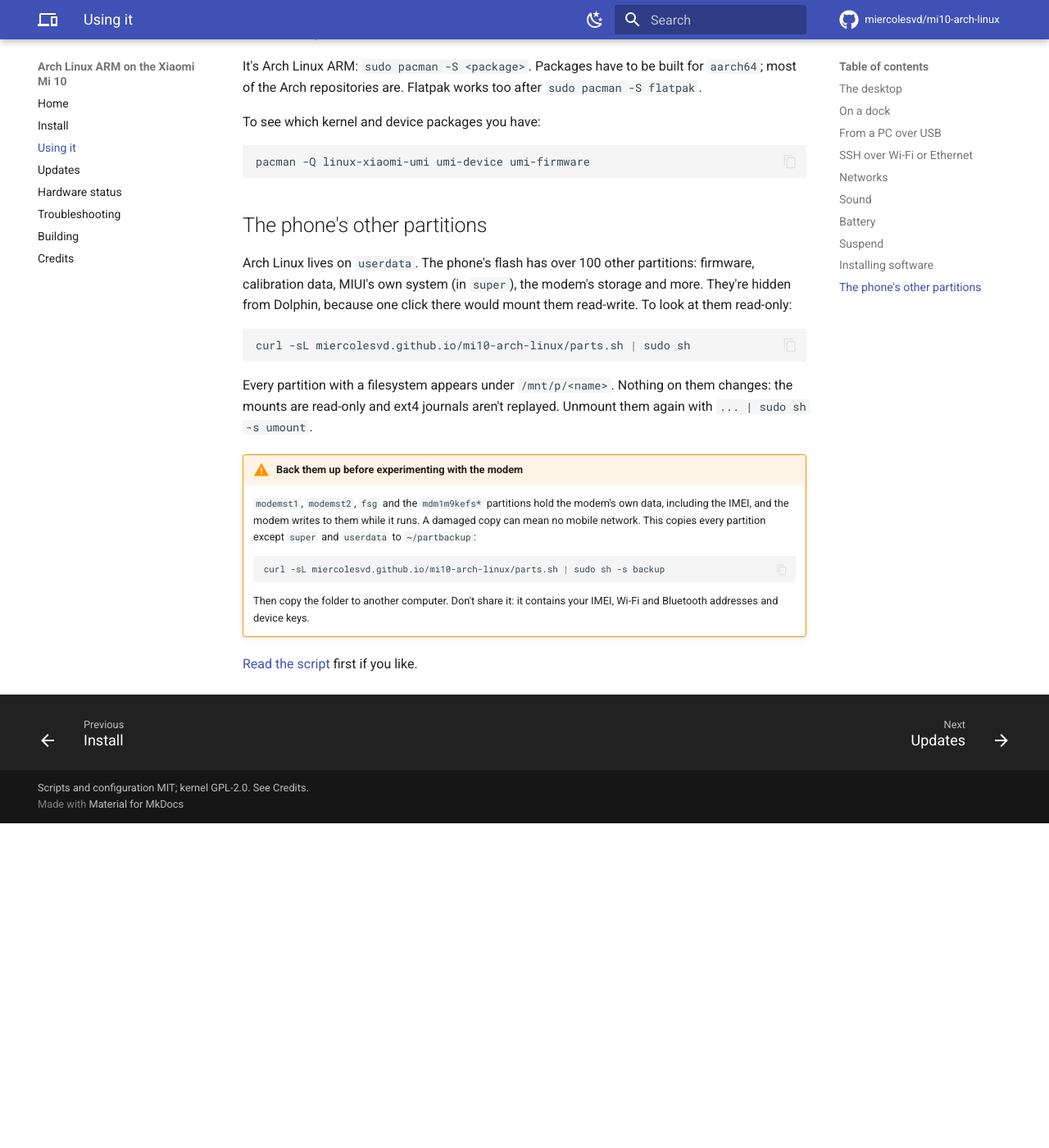
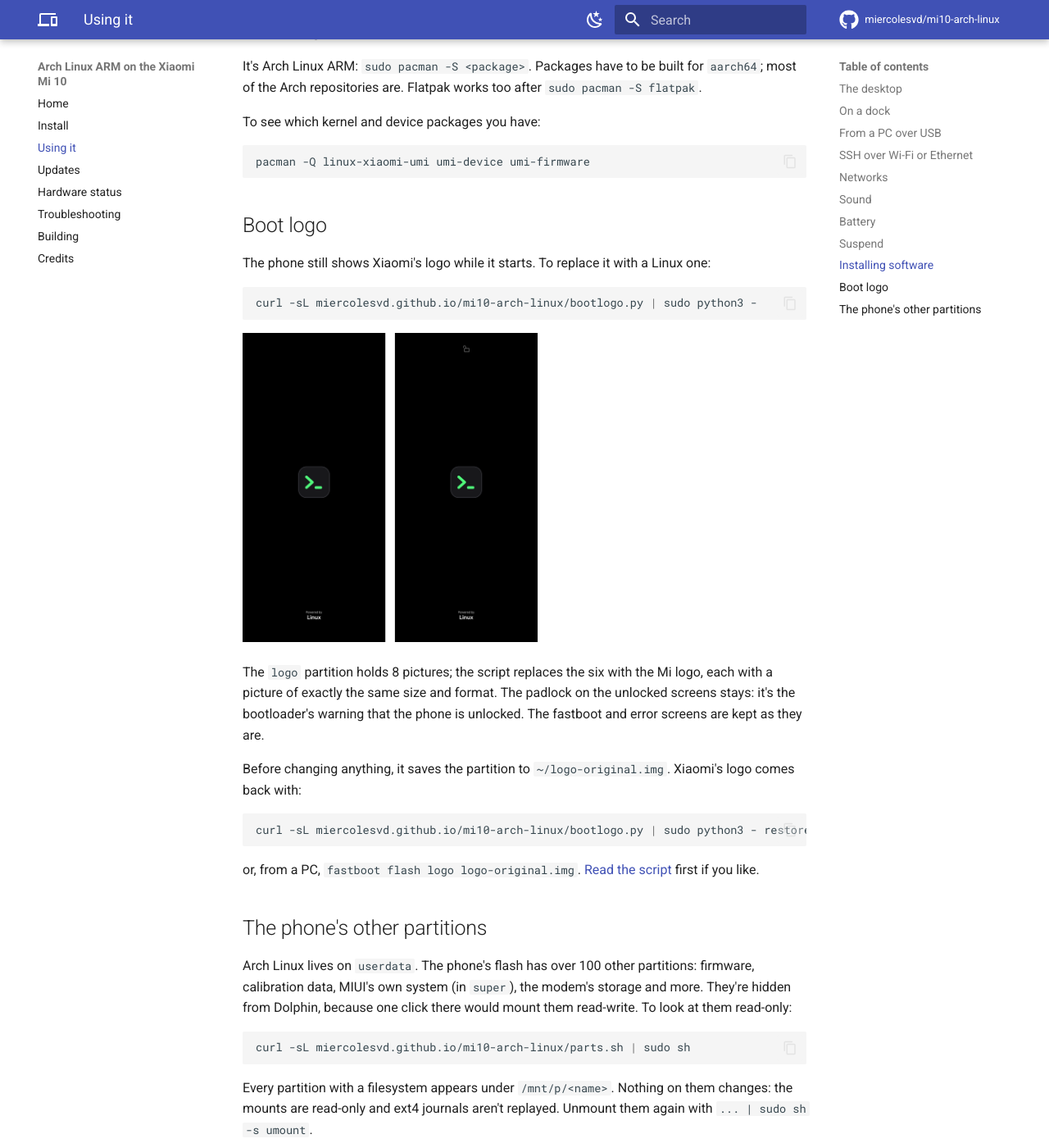
Before and after one commit to miercolesvd/mi10-arch-linux, an MkDocs documentation site: the page built from docs/using.md, in a window 1280 px wide and 1400 px high, scrolled down 2989 px. Shown: the whole window at 82% size. Built offline with MkDocs 1.6.1 and Material for MkDocs 9.7.7, drawn with Linux system fonts in a browser that asks for light colours; comment, search, counter and statistics services are not loaded; before the commit the page ends 3993 px from its top, so only the background shows below that.

Commit message:
Replace the Xiaomi boot logo with a Linux one
bootlogo.py writes two new pictures (normal, and unlocked with the padlock
kept) into the six Mi-logo slots of the logo partition, each the same size
and format as the original. It saves the partition first and can restore it.

````diff
--- a/docs/using.md
+++ b/docs/using.md
@@ -132,6 +132,32 @@ To see which kernel and device packages you have:
 pacman -Q linux-xiaomi-umi umi-device umi-firmware
 ```
 
+## Boot logo
+
+The phone still shows Xiaomi's logo while it starts. To replace it with a
+Linux one:
+
+```sh
+curl -sL miercolesvd.github.io/mi10-arch-linux/bootlogo.py | sudo python3 -
+```
+
+![The replacement boot screens: normal and with the unlocked-bootloader padlock](assets/bootlogo.png){ width="360" }
+
+The `logo` partition holds 8 pictures; the script replaces the six with the
+Mi logo, each with a picture of exactly the same size and format. The padlock
+on the unlocked screens stays: it's the bootloader's warning that the phone
+is unlocked. The fastboot and error screens are kept as they are.
+
+Before changing anything, it saves the partition to `~/logo-original.img`.
+Xiaomi's logo comes back with:
+
+```sh
+curl -sL miercolesvd.github.io/mi10-arch-linux/bootlogo.py | sudo python3 - restore
+```
+
+or, from a PC, `fastboot flash logo logo-original.img`.
+[Read the script](bootlogo.py) first if you like.
+
 ## The phone's other partitions
 
 Arch Linux lives on `userdata`. The phone's flash has over 100 other
````
Also changed, not shown: docs/bootlogo.py (added, +158 -0 lines), docs/assets/bootlogo.png (added), 2 other files.
